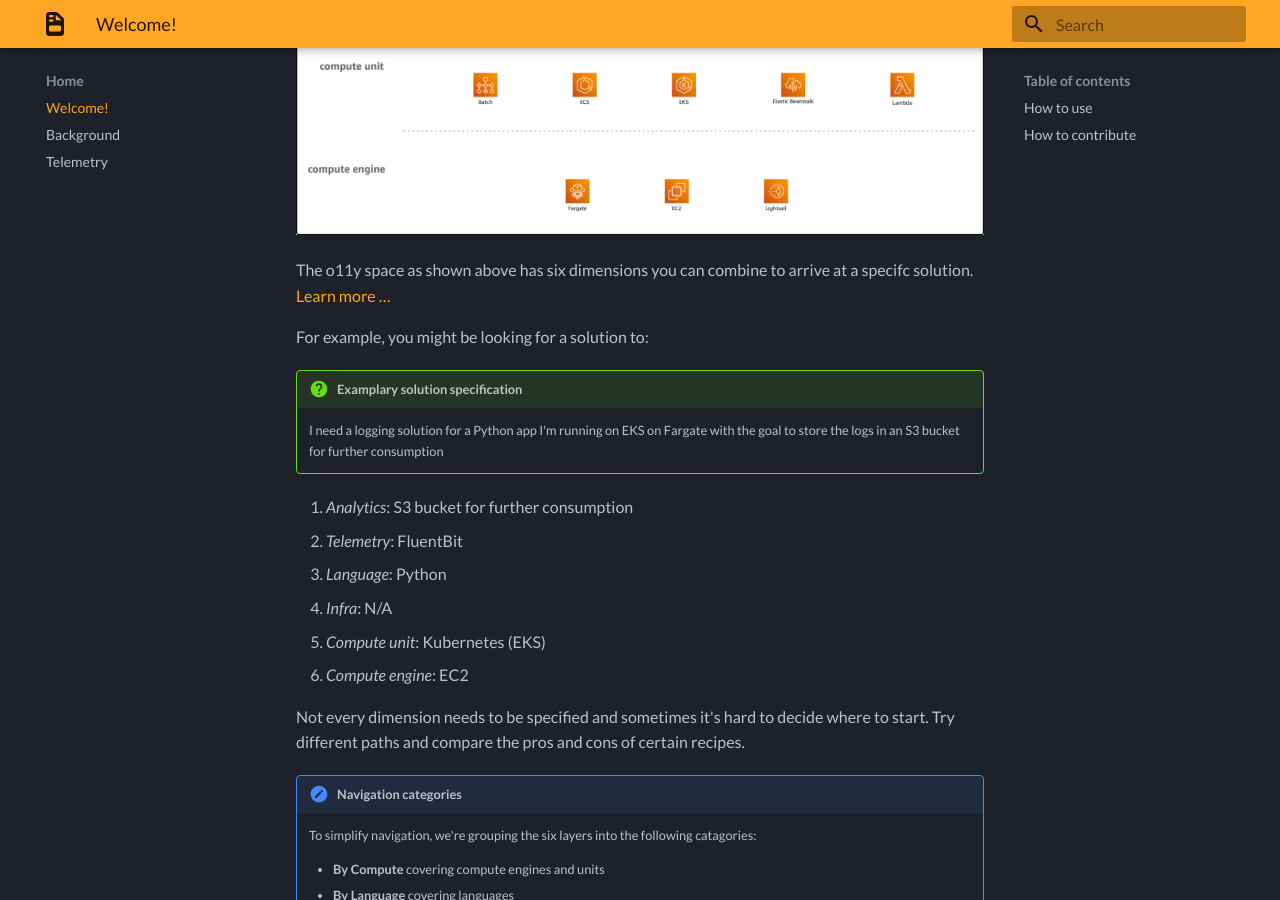
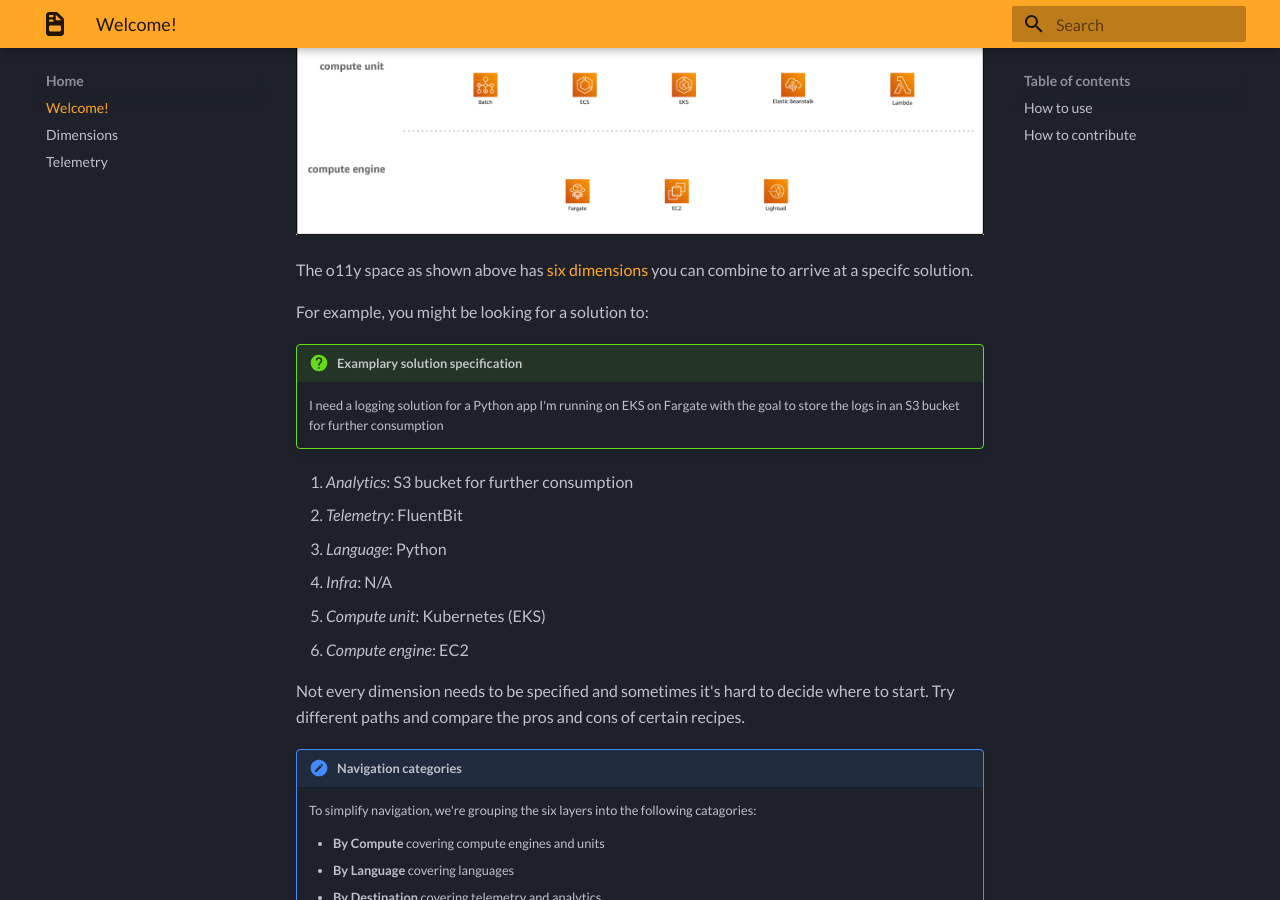
Before and after one commit to open-o11y/aws-o11y-good-practices, an MkDocs documentation site: the page built from docs/index.md, in a window 1280 px wide and 900 px high, scrolled down 781 px. Built offline with MkDocs 1.6.1 and Material for MkDocs 9.7.7, drawn with Linux system fonts in a browser that asks for light colours; some web fonts are replaced.

Commit message:
renames background to dimensions

```diff
--- a/docs/index.md
+++ b/docs/index.md
@@ -1,19 +1,17 @@
 # Welcome!
 
 We are covering recipes for observability (o11y) solutions at AWS on this site.
-This includes managed services such as
-[Amazon Managed Service for Prometheus](https://aws.amazon.com/prometheus/)
-(AMP), libraries/SDKs and agents, for example as provided by [OpenTelemetry](https://opentelemetry.io/)
-or [FluentBit](https://fluentbit.io/). We want to address the needs of both developers and
+This includes managed services such as [Amazon Managed Service for Prometheus][amp]
+(AMP), libraries/SDKs and agents, for example as provided by [OpenTelemetry][otel]
+or [FluentBit][fluentbit]. We want to address the needs of both developers and
 infrastructure folks.
 
 The way we think about this space is as follows:
 
 ![o11y space](images/o11y-space.png)
 
-The o11y space as shown above has six dimensions you can combine to arrive at
-a specifc solution. [Learn more …](background.md)
-
+The o11y space as shown above has [six dimensions][dimensions] you can combine to arrive at
+a specifc solution.
 
 For example, you might be looking for a solution to:
 
@@ -52,3 +50,9 @@ Alternatively, you can search the site pressing `/` or the `s` key:
 ## How to contribute
 
 Raise issues or send in pull requests against the repo.
+
+
+[amp]: https://aws.amazon.com/prometheus/
+[otel]: https://opentelemetry.io/
+[fluentbit]: https://fluentbit.io/
+[dimensions]: dimensions.md
--- a/mkdocs.yml
+++ b/mkdocs.yml
@@ -4,7 +4,7 @@ copyright: 'Copyright &copy; Amazon 2021 '
 nav:
 - Home:
   - index.md
-  - background.md
+  - dimensions.md
   - telemetry.md
 - 'By Compute':
   - EKS: eks.md
```
Also changed, not shown: docs/dimensions.md (renamed from docs/background.md, +1 -1 lines).
